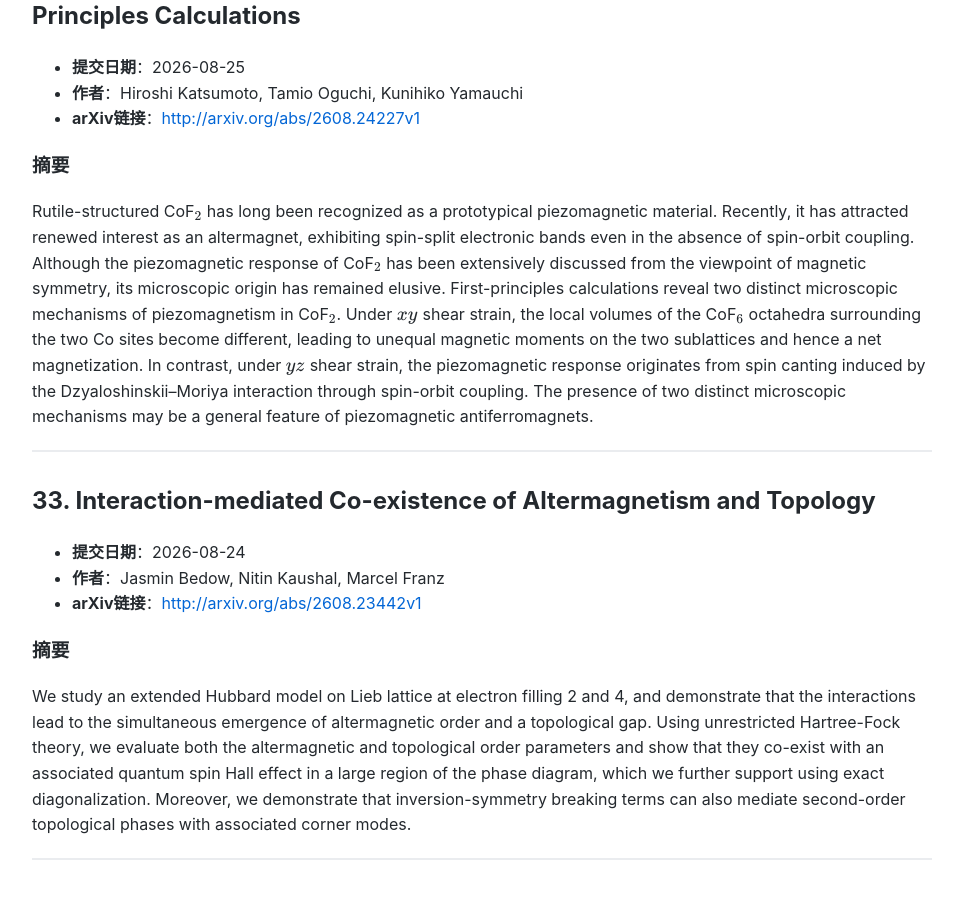
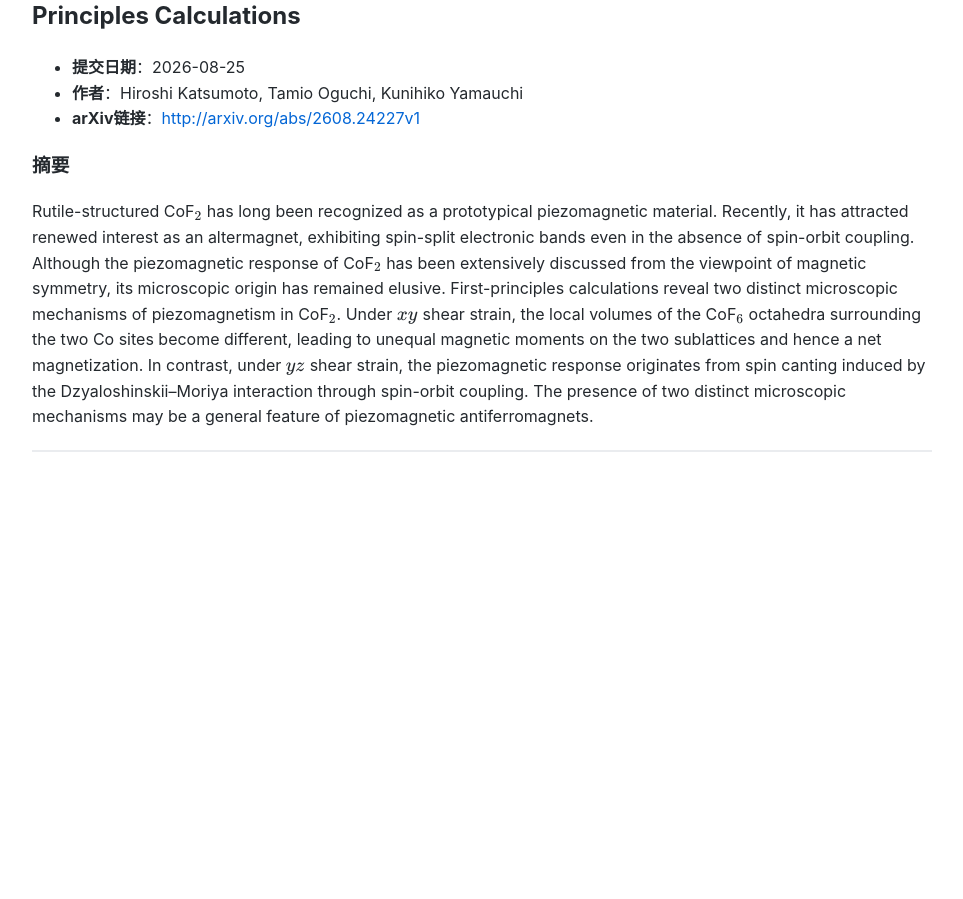
Before and after one commit to yangke25491/daily-arxiv-altermagnetic, a Jekyll site: the page built from index.md, in a window 1280 px wide and 900 px high, scrolled down 17743 px. Shown: the whole window, without its empty margins (158-1121 px from the left). Built offline with Jekyll 4.4.1, drawn with Linux system fonts in a browser that asks for light colours; after the commit the page ends 18235 px from its top, so only the background shows below that; some of the changed text lies outside the part shown.

Commit message:
Automated update: arXiv papers

```diff
--- a/index.md
+++ b/index.md
@@ -5,8 +5,8 @@ title: 交错磁论文
 
 # 凝聚态物理-交错磁(Altermagnetic)相关论文
 
-> 检索时间范围：**2026-08-24 至 2026-09-23**
-> 数据检索到 **33** 篇相关论文，按提交时间降序排列
+> 检索时间范围：**2026-08-25 至 2026-09-24**
+> 数据检索到 **32** 篇相关论文，按提交时间降序排列
 
 ---
 
@@ -361,14 +361,3 @@ We establish a correlation-driven route to the altermagnetic anomalous Hall effe
 Rutile-structured CoF${}\_2$ has long been recognized as a prototypical piezomagnetic material. Recently, it has attracted renewed interest as an altermagnet, exhibiting spin-split electronic bands even in the absence of spin-orbit coupling. Although the piezomagnetic response of CoF${}\_2$ has been extensively discussed from the viewpoint of magnetic symmetry, its microscopic origin has remained elusive. First-principles calculations reveal two distinct microscopic mechanisms of piezomagnetism in CoF${}\_2$. Under $xy$ shear strain, the local volumes of the CoF${}\_6$ octahedra surrounding the two Co sites become different, leading to unequal magnetic moments on the two sublattices and hence a net magnetization. In contrast, under $yz$ shear strain, the piezomagnetic response originates from spin canting induced by the Dzyaloshinskii--Moriya interaction through spin-orbit coupling. The presence of two distinct microscopic mechanisms may be a general feature of piezomagnetic antiferromagnets.
 
 ---
-
-## 33. Interaction-mediated Co-existence of Altermagnetism and Topology
-
-- **提交日期**：2026-08-24
-- **作者**：Jasmin Bedow, Nitin Kaushal, Marcel Franz
-- **arXiv链接**：[http://arxiv.org/abs/2608.23442v1](http://arxiv.org/abs/2608.23442v1)
-
-### 摘要
-We study an extended Hubbard model on Lieb lattice at electron filling 2 and 4, and demonstrate that the interactions lead to the simultaneous emergence of altermagnetic order and a topological gap. Using unrestricted Hartree-Fock theory, we evaluate both the altermagnetic and topological order parameters and show that they co-exist with an associated quantum spin Hall effect in a large region of the phase diagram, which we further support using exact diagonalization. Moreover, we demonstrate that inversion-symmetry breaking terms can also mediate second-order topological phases with associated corner modes.
-
----
```
